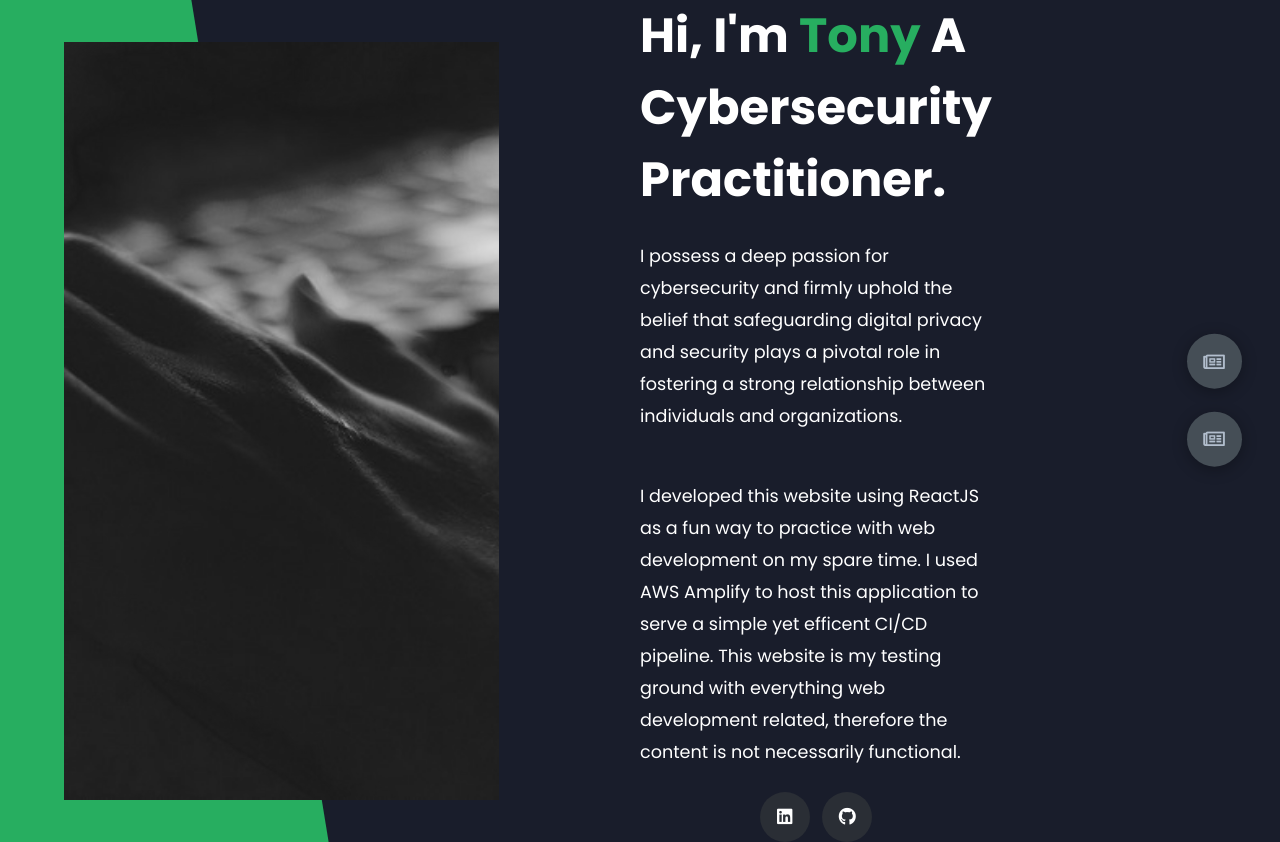
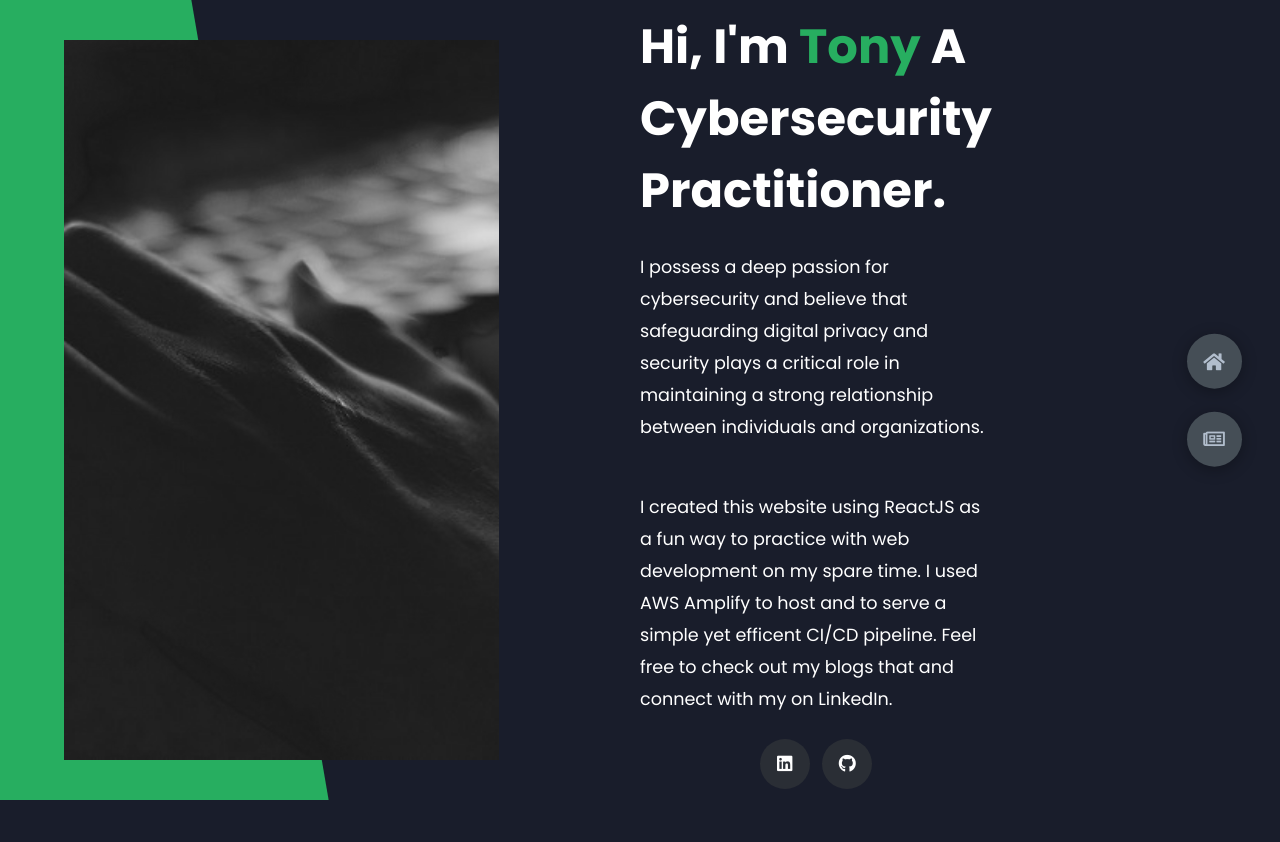
Before and after one commit to trybakov/my-website, a React (Create React App) app: page / in a window 1280 px wide. After the commit the page ends 800 px from the top, so only its background shows below. Built offline with nearby package versions, Linux system fonts and the light colour scheme.

Commit message:
made all necessarry changes

```diff
--- a/src/components/Navbar.js
+++ b/src/components/Navbar.js
@@ -5,12 +5,12 @@ function Navbar() {
     return (
         <div className="controls">
                 <Link to='/'>
-                        <div className="control" data-id="blogs">
-                                <i className="far fa-newspaper"></i>
+                        <div className="control">
+                                <i className="fas fa-home"></i>
                         </div>
                 </Link>
                 <Link to='/blogs'>
-                        <div className="control" data-id="blogs">
+                        <div className="control">
                                 <i className="far fa-newspaper"></i>
                         </div>
                 </Link>
--- a/src/pages/Blogs.js
+++ b/src/pages/Blogs.js
@@ -14,76 +14,48 @@ function Blogs() {
                         </div>
                         <div className="blogs">
                             <div className="blog">
-                                <img src="img/port6.jpg" alt=""/>
+                                <img src="https://www.startpage.com/av/proxy-image?piurl=https%3A%2F%2Fi2.wp.com%2Fstorage.googleapis.com%2Fblog-images-backup%2F1%2As-bQNJcK_-uP92b_yEsU_w.jpeg%3Fssl%3D1&sp=1698690661T91c11eedcc88d0a6c2aa803e1db8439b2f6175f83e013fee3ecf1d50d5db6ba6" alt=""/>
                                 <div className="blog-text">
                                     <h4>
-                                        How to Create Your Own Website
+                                        Setting up a Cloud Native App with Kubernetes
                                     </h4>
                                     <p>
-                                        Lorem ipsum dolor sit, amet consectetur adipisicing elit.
-                                        Doloribus natus voluptas, eos obcaecati recusandae amet?
+                                        Setting up a cloud native app with GCP and Kubernetes
                                     </p>
                                 </div>
                             </div>
                             <div className="blog">
-                                <img src="img/blog1.jpg" alt=""/>
+                                <img src="https://www.startpage.com/av/proxy-image?piurl=https%3A%2F%2Fmiro.medium.com%2Fmax%2F1200%2F1%2AMVZ5xWBD_4cujO5QqxL4GA.jpeg&sp=1698690710T031ffd053a4e79b6cb9cbb92975152aae6c0c3cdbd60d024203d3e9b9f21fbe0" alt=""/>
                                 <div className="blog-text">
                                     <h4>
-                                        How to Become an Expert in Web Design
+                                        RedLine Stealer PCAP analysis
                                     </h4>
                                     <p>
-                                        Lorem ipsum dolor sit, amet consectetur adipisicing elit.
-                                        Doloribus natus voluptas, eos obcaecati recusandae amet?
+                                        Investigating RedLine Stealer traffic using PcapMonkey and Wireshark
                                     </p>
                                 </div>
                             </div>
                             <div className="blog">
-                                <img src="img/blog2.jpg" alt=""/>
+                                <img src="https://www.startpage.com/av/proxy-image?piurl=https%3A%2F%2Fwww.iperiusbackup.net%2Fwp-content%2Fuploads%2F2018%2F12%2Fhero_activedirectory.jpg&sp=1698690778T4491f8a89d046818558154fafdff825986566e3bd335e1e682cd084da48e1357" alt=""/>
                                 <div className="blog-text">
                                     <h4>
-                                        Become a Web Designer in 10 Days
+                                        Creating an Active Directory home lab with 2 endpoints
                                     </h4>
                                     <p>
-                                        Lorem ipsum dolor sit, amet consectetur adipisicing elit.
-                                        Doloribus natus voluptas, eos obcaecati recusandae amet?
+                                        A simple demo on how to setup an AD lab environment to practice infrastructure attacks
                                     </p>
                                 </div>
                             </div>
                             <div className="blog">
                                 <a href="https://example.com">
-                                    <img src="img/blog3.jpg" alt=""/>
+                                    <img src="https://www.startpage.com/av/proxy-image?piurl=https%3A%2F%2Fhakin9.org%2Fwp-content%2Fuploads%2F2022%2F04%2Fvapi_logo.jpg&sp=1698690889T35fd75eb6e631c19c85203d612f44fb19c1b34b120a43fc4453ae4e913f62f13" alt=""/>
                                 </a>
                                 <div className="blog-text">
                                     <h4>
-                                        Debbuging made easy with Web Inspector
+                                        Attacking vAPI
                                     </h4>
                                     <p>
-                                        Lorem ipsum dolor sit, amet consectetur adipisicing elit.
-                                        Doloribus natus voluptas, eos obcaecati recusandae amet?
-                                    </p>
-                                </div>
-                            </div>
-                            <div className="blog">
-                                <img src="img/port1.jpg" alt=""/>
-                                <div className="blog-text">
-                                    <h4>
-                                        Get started with Web Design and UI Design
-                                    </h4>
-                                    <p>
-                                        Lorem ipsum dolor sit, amet consectetur adipisicing elit.
-                                        Doloribus natus voluptas, eos obcaecati recusandae amet?
-                                    </p>
-                                </div>
-                            </div>
-                            <div className="blog">
-                                <img src="img/port3.jpg" alt=""/>
-                                <div className="blog-text">
-                                    <h4>
-                                        This is what you need to know about Web Design
-                                    </h4>
-                                    <p>
-                                        Lorem ipsum dolor sit, amet consectetur adipisicing elit.
-                                        Doloribus natus voluptas, eos obcaecati recusandae amet?
+                                        A simple demo using vAPI on the most common REST API vulnerabilities
                                     </p>
                                 </div>
                             </div>
--- a/src/pages/Home.js
+++ b/src/pages/Home.js
@@ -18,14 +18,14 @@ function Home(){
                     A Cybersecurity Practitioner.
                 </h1>
                 <p>
-                    I possess a deep passion for cybersecurity and firmly uphold the belief
-                    that safeguarding digital privacy and security plays a pivotal role in
-                    fostering a strong relationship between individuals and organizations.
+                    I possess a deep passion for cybersecurity and believe
+                    that safeguarding digital privacy and security plays a critical role in
+                    maintaining a strong relationship between individuals and organizations.
                 </p>
-                <p>I developed this website using ReactJS as a fun way to practice with web
-                    development on my spare time. I used AWS Amplify to host this application to serve a simple yet
-                    efficent CI/CD pipeline. This website is my testing ground with everything web development related,
-                    therefore the content is not necessarily functional.
+                <p>I created this website using ReactJS as a fun way to practice with web
+                    development on my spare time. I used AWS Amplify to host and to serve a simple yet
+                    efficent CI/CD pipeline. Feel free to check out my blogs that and connect
+                    with my on LinkedIn.
                 </p>
                 <div><Icons/></div>
             </div>
```
